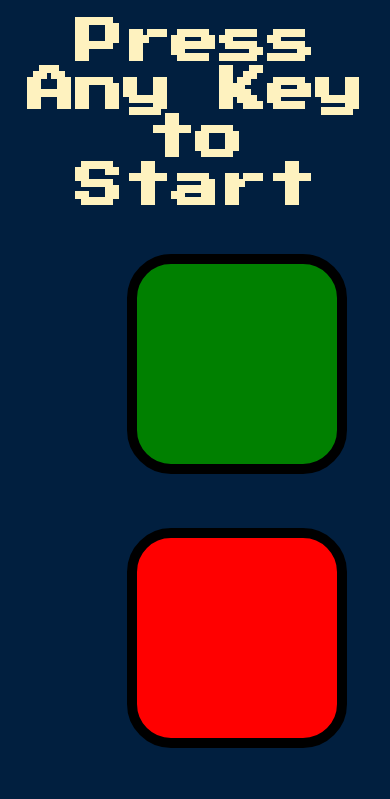
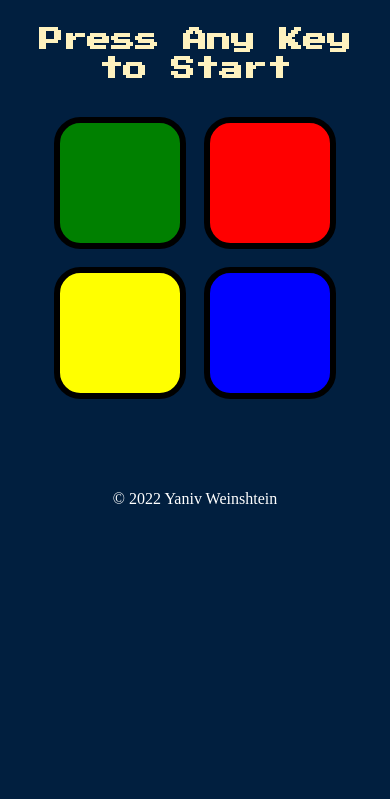
Before and after one commit to YanivWein24/Simon_Game, a plain HTML site: page index.html in a window 390 px wide. Shown: the top 799 px of the page. Drawn offline with nearby package versions, Linux system fonts and the light colour scheme.

Commit message:
Added mobile support and media queries

```diff
--- a/game.js
+++ b/game.js
@@ -5,7 +5,7 @@ var gameOn = false;
 var level = 0;
 
 
-$(document).keypress(function () {
+$(document).bind("keypress click", function () {
     if (!gameOn) {
         $("#level-title").text("Level " + level);
         nextSequence();
--- a/styles.css
+++ b/styles.css
@@ -58,3 +58,38 @@ p {
   box-shadow: 0 0 20px white;
   background-color: grey;
 }
+
+
+@media (max-width: 1200px) {
+  .container {
+    width: 80%;
+  }
+
+  .btn {
+    width: 150px;
+    height: 150px;
+    border: 7px solid black;
+    margin: 20px;
+  }
+
+  #level-title {
+    font-size: 2rem;
+    margin: 6%
+  }
+}
+
+
+@media (max-width: 600px) {
+  .btn {
+    width: 120px;
+    height: 120px;
+    border: 6px solid black;
+    margin: 7px;
+  }
+
+  #level-title {
+    font-size: 1.5rem;
+    line-height: 1.2;
+    margin: 7%;
+  }
+}
```
